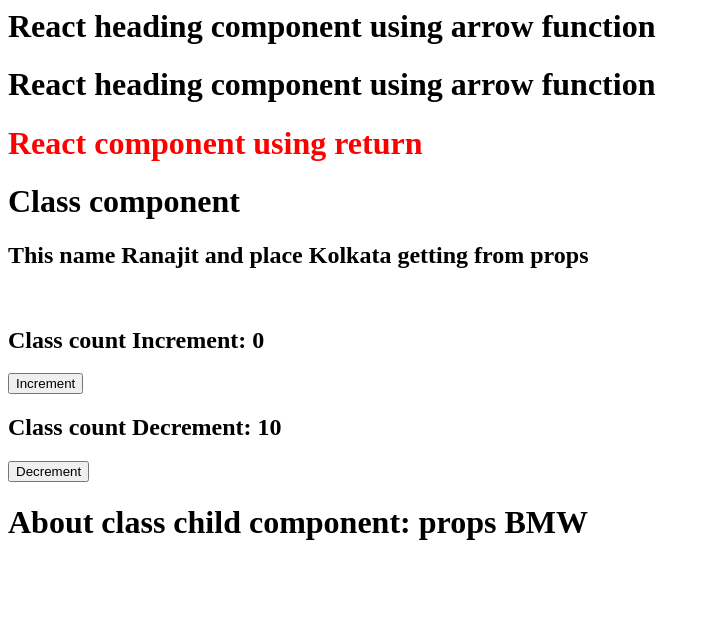
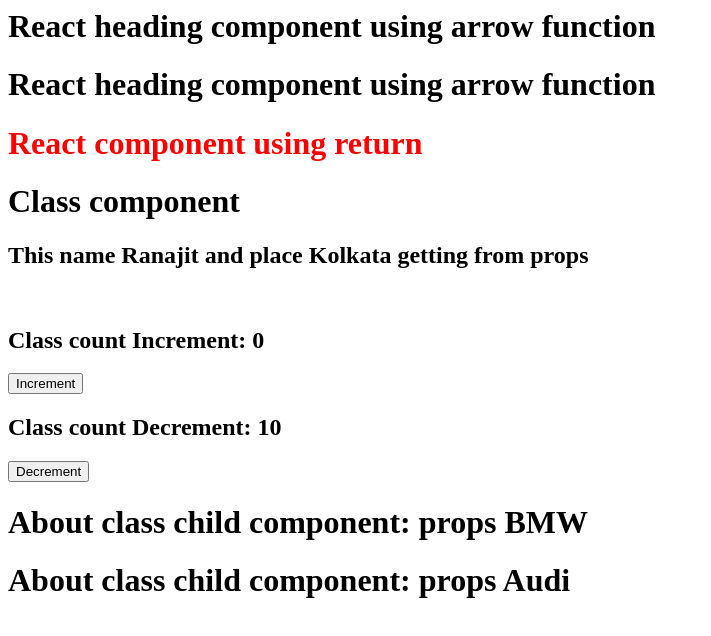
Before and after one commit to ranajitdasgithub/React-learning, a React (Vite) app in the folder Namaste React/: page / in a window 1280 px wide. Shown: the top 636 px of the page, without its empty margins (0-711 px from the left). Built offline with nearby package versions, Linux system fonts and the light colour scheme.

Commit message:
Component did mount

```diff
--- a/Namaste React/UserClass.jsx
+++ b/Namaste React/UserClass.jsx
@@ -48,9 +48,22 @@
         </button>
         {/* About component */}
         <About car="BMW" />
+        <About car="Audi" />
       </>
     );
   }
 }
 
 export default UserClass;
+
+/*
+  Userclass(parent) constructor called
+  Userclass(parent) render called
+    About(child1 BMW) constructor called
+    About(child1 BMW) render called
+    About(child2 Audi) constructor called
+    About(child2 Audi) render called
+    About(child1 BMW) didMount called
+    About(child2 Audi) didMount called
+  Userclass(parent) didMount called
+*/
```
Also changed, not shown: Namaste React/Asset/life-cycle.png (added), 1 other file (tests, documents, lock files or other folders).
